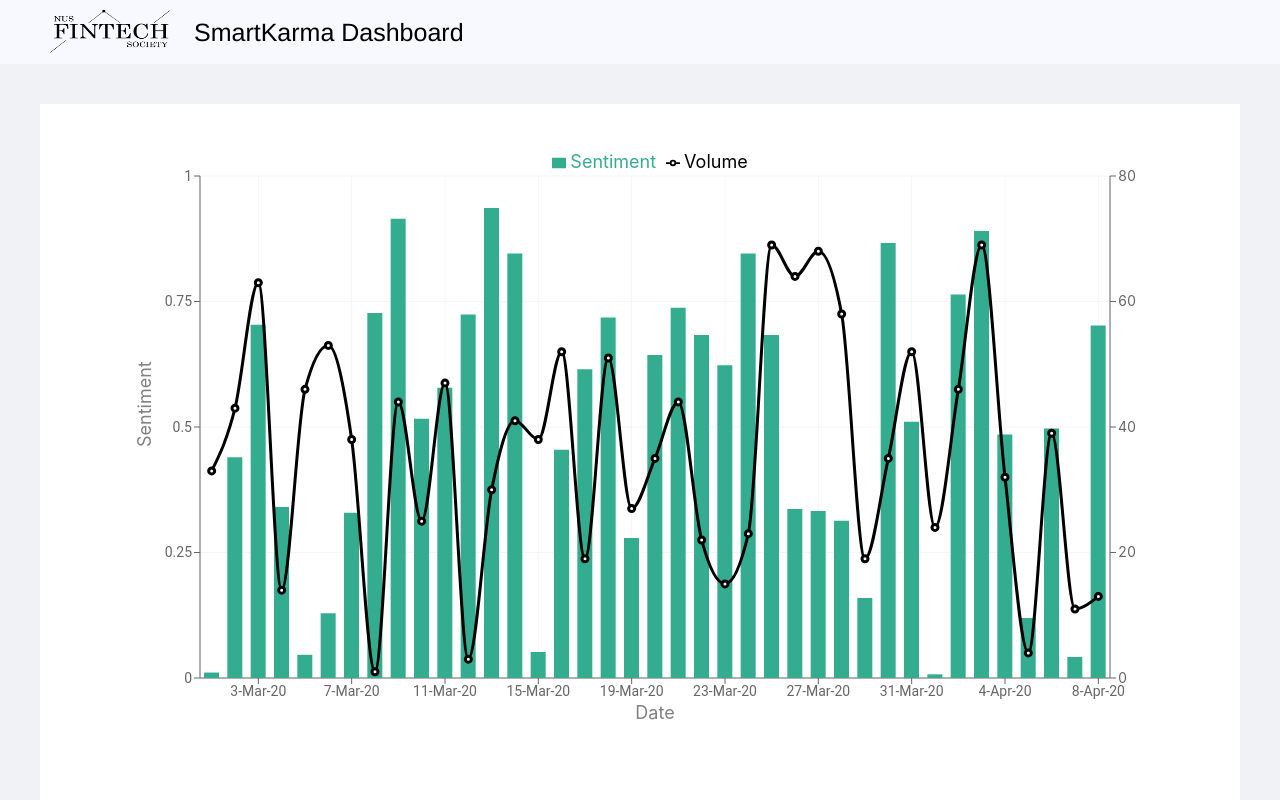
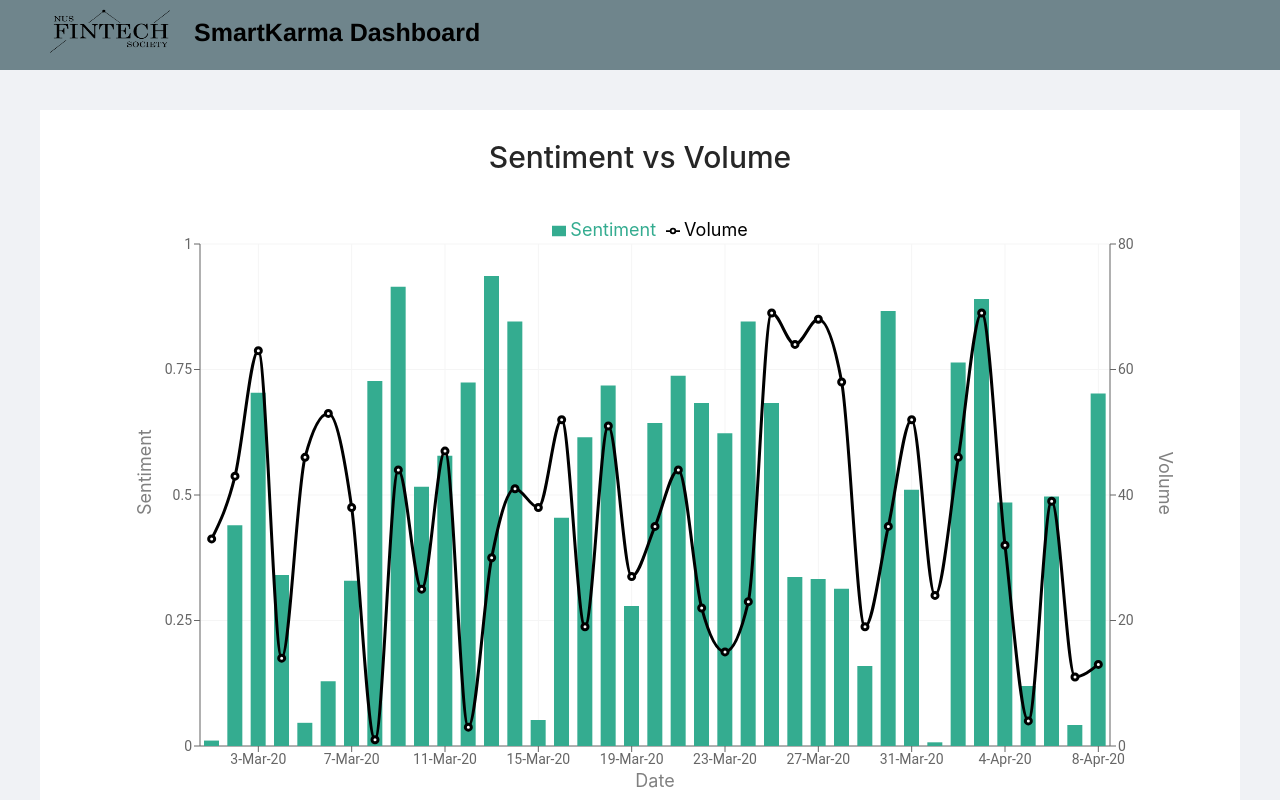
Before and after one commit to NUS-Fintech-Society/ML_SmartKarma_Dashboard, a React (Create React App) app in the folder smart-karma-dashboard/: page / in a window 1280 px wide. Shown: the top 800 px of the page. Built offline with nearby package versions, Linux system fonts and the light colour scheme.

Commit message:
more rubbish edits

```diff
--- a/smart-karma-dashboard/src/App.css
+++ b/smart-karma-dashboard/src/App.css
@@ -12,6 +12,7 @@
   color: black;
   font-size: 25px;
   font-family: Helvetica;
+  font-weight: 600;
 }
 
 .logo {
@@ -26,3 +27,8 @@
   padding: 24px;
   min-height: 1000px;
 }
+
+.chartTitle {
+  text-align: center;
+  font-size: 30px;
+}
--- a/smart-karma-dashboard/src/App.js
+++ b/smart-karma-dashboard/src/App.js
@@ -3,7 +3,7 @@ import "./App.css";
 import React from "react";
 import Line from "./components/Line.js";
 import Pie from "./components/Pie.js";
-import fintech_logo from "./assets/images/nus_fintech_logo.png"
+import fintech_logo from "./assets/images/nus_fintech_logo.png";
 
 import { Layout } from "antd";
 
@@ -13,16 +13,20 @@ export default function App() {
   return (
     <div>
       <Layout className="layout">
-        <Header style ={{ background: "ghostwhite"}}>
-          <div className = "logo"><img src = {fintech_logo} className = "logo"/></div>
-          <div className = "title">SmartKarma Dashboard</div>
+        <Header style={{ background: "#6f858c", height: "70px" }}>
+          <div className="logo">
+            <img src={fintech_logo} className="logo" />
+          </div>
+          <div className="title">SmartKarma Dashboard</div>
         </Header>
         <Content style={{ padding: "40px" }}>
           <div className="site-layout-content">
             <div className="line">
+              <h1 className="chartTitle">Sentiment vs Volume</h1>
               <Line />
             </div>
             <div className="pie">
+              <h1 className="chartTitle">Positive vs Negative sentiments</h1>
               <Pie />
             </div>
           </div>
--- a/smart-karma-dashboard/src/components/Line.js
+++ b/smart-karma-dashboard/src/components/Line.js
@@ -91,7 +91,19 @@ export default class LineComponent extends PureComponent {
           }}
           fontFamily={"Roboto, sans-serif"}
         />
-        <YAxis dataKey="Volume" yAxisId="right" orientation="right" />
+        <YAxis
+          dataKey="Volume"
+          yAxisId="right"
+          orientation="right"
+          label={{
+            value: "Volume",
+            angle: 90,
+            position: "insideRight",
+            dy: 20,
+            fontSize: "18px"
+          }}
+          fontFamily={"Roboto, sans-serif"}
+        />
         <Tooltip />
         <Legend
           layout="horizontal"
--- a/smart-karma-dashboard/src/components/Pie.js
+++ b/smart-karma-dashboard/src/components/Pie.js
@@ -19,7 +19,8 @@ const renderActiveShape = props => {
     fill,
     payload,
     percent,
-    value
+    value,
+    name
   } = props;
   const sin = Math.sin(-RADIAN * midAngle);
   const cos = Math.cos(-RADIAN * midAngle);
@@ -65,7 +66,7 @@ const renderActiveShape = props => {
         y={ey}
         textAnchor={textAnchor}
         fill="#333"
-      >{`PV ${value}`}</text>
+      >{`${name} ${value}`}</text>
       <text
         x={ex + (cos >= 0 ? 1 : -1) * 12}
         y={ey}
```
